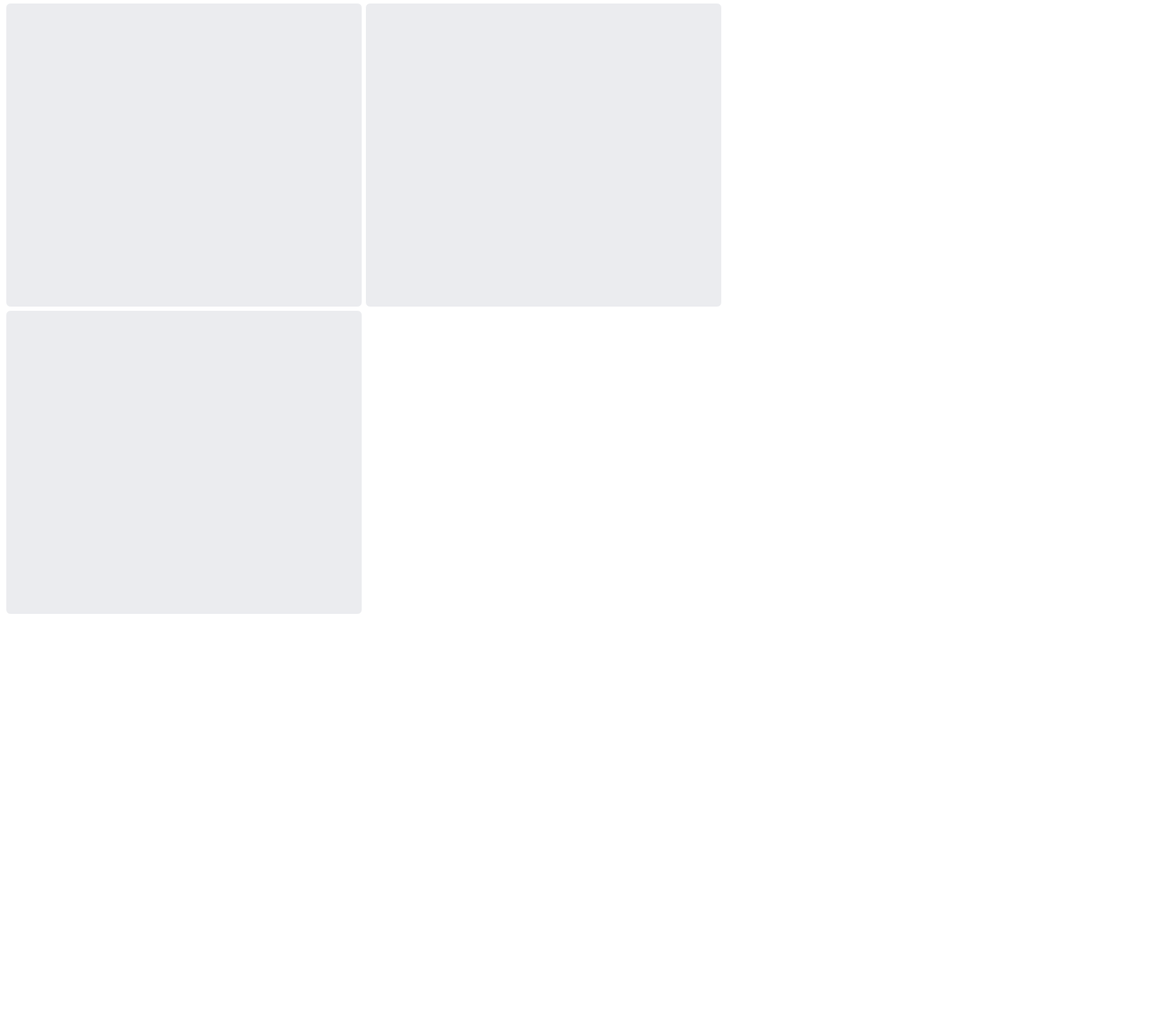
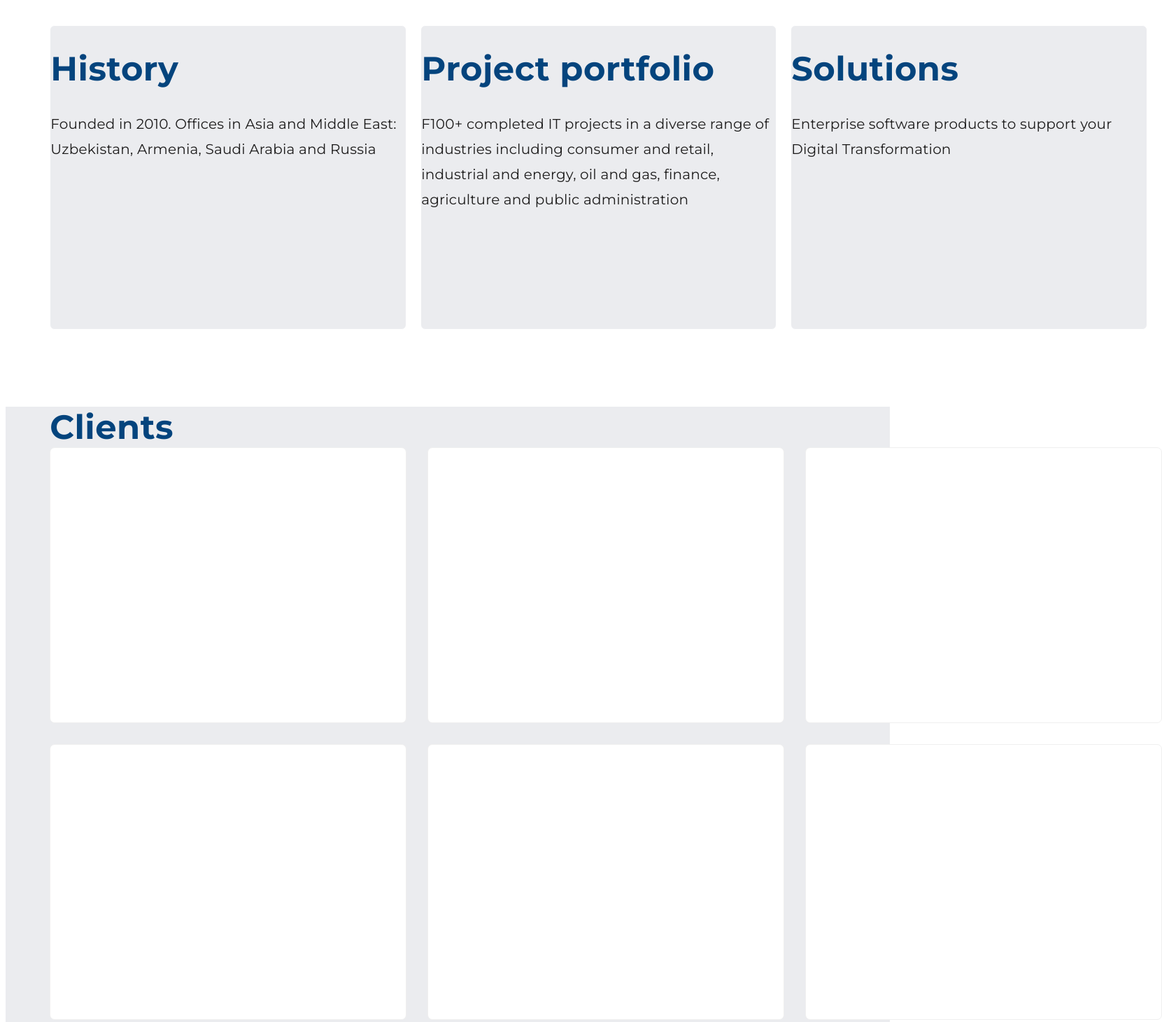
Before and after one commit to zDreeDz/about, a plain HTML site: page index.html in a window 1280 px wide. Shown: the part 959-2419 px from the top of the page at 70% size, 1661 px wide, since content can reach past the window. Before the commit the page ends 1849 px from the top, so only its background shows below. Drawn offline with Linux system fonts and the light colour scheme.

Commit message:
Описание коммита

```diff
--- a/css/style.css
+++ b/css/style.css
@@ -54,6 +54,7 @@
     display: flex;
     padding-top: 107px;
     justify-content: space-between;
+    padding-bottom: 32px;
 }
 .header-title{
     font-family: 'Montserrat';
@@ -95,13 +96,171 @@
     grid-row-start: span 2;
 }
 .img_about{
-    max-width: 1290px;
+    max-width:1920px;
+    margin: 0 auto;
+    padding-left: 5%;
+    padding-right: 10%;
+    padding-bottom: 110px;
 }
 .conteiner_img_about {
-    display: flex;
-
-}
-.conteiner_img_about img{
+    display: grid;
+    grid-template-columns: 1fr 1fr 1fr;
+    gap: 20px;
 
 
 }
+.images-1 {
+    box-sizing: border-box;
+    width: 510px;
+    height: 435px;
+    background: #EBECEF;
+    border: 1px solid #FFFFFF;
+    border-radius: 7px;
+
+}
+.images-1 h1{
+    font-family: 'Montserrat';
+    font-style: normal;
+    font-weight: 700;
+    font-size: 48px;
+    line-height: 58px;
+    letter-spacing: 0.01em;
+    color: #04447D;
+
+}
+.images-1 p{
+    font-family: 'Montserrat';
+    font-style: normal;
+    font-weight: 400;
+    font-size: 20px;
+    line-height: 36px;
+    letter-spacing: 0.01em;
+    color: #1D1C1C;
+
+}
+.images-2{
+    box-sizing: border-box;
+    width: 509px;
+    height: 435px;
+    background: #EBECEF;
+    border: 1px solid #FFFFFF;
+    border-radius: 7px;
+
+}
+.images-2 h1{
+    font-family: 'Montserrat';
+    font-style: normal;
+    font-weight: 700;
+    font-size: 48px;
+    line-height: 58px;
+    letter-spacing: 0.01em;
+    color: #04447D;
+
+}
+.images-2 p{
+    font-family: 'Montserrat';
+    font-style: normal;
+    font-weight: 400;
+    font-size: 20px;
+    line-height: 36px;
+    letter-spacing: 0.01em;
+    color: #1D1C1C;
+
+}
+.images-3{
+    box-sizing: border-box;
+    width: 510px;
+    height: 435px;
+    background: #EBECEF;
+    border: 1px solid #FFFFFF;
+    border-radius: 7px;
+}
+.images-3 h1{
+    font-family: 'Montserrat';
+    font-style: normal;
+    font-weight: 700;
+    font-size: 48px;
+    line-height: 58px;
+    letter-spacing: 0.01em;
+    color: #04447D;
+
+}
+.images-3 p{
+    font-family: 'Montserrat';
+    font-style: normal;
+    font-weight: 400;
+    font-size: 20px;
+    line-height: 36px;
+    letter-spacing: 0.01em;
+    color: #1D1C1C;
+
+}
+.client{
+    max-width:1920px;
+    margin: 0 auto;
+    padding-left: 5%;
+    padding-right: 10%;
+    background: #EBECEF;
+    padding-bottom: 120px;
+}
+.conteiner-client-img{
+    display: grid;
+    grid-template-columns: 1fr 1fr 1fr;
+    gap:30px 30px;
+}
+.client-h1{
+    font-family: 'Montserrat';
+    font-style: normal;
+    font-weight: 700;
+    font-size: 48px;
+    line-height: 58px;
+    letter-spacing: 0.01em;
+    color: #04447D;
+}
+.client-img{
+    box-sizing: border-box;
+    width: 510px;
+    height: 394px;
+    background: #FFFFFF;
+    border: 1px solid #EFEFEF;
+    border-radius: 7px;
+}
+.questions{
+
+}
+.questions_title{
+    font-family: 'Montserrat';
+    font-style: normal;
+    font-weight: 600;
+    font-size: 24px;
+    line-height: 36px;
+    text-align: center;
+    letter-spacing: 0.01em;
+    color: #000000;
+    padding-top: 70px;
+}
+.questions-btn{
+    display: flex;
+    justify-content:center;
+    margin-top: 32px;
+    margin-bottom: 68px;
+}
+.ques-btn{
+    background: #0775CD;
+    box-shadow: 0px 4px 19px rgba(0, 0, 0, 0.25);
+    border-radius: 6px;
+    font-family: 'Montserrat';
+    font-style: normal;
+    font-weight: 700;
+    font-size: 18px;
+    line-height: 22px;
+    letter-spacing: -0.005em;
+    text-transform: uppercase;
+    color: #FFFFFF;
+    flex: none;
+    order: 0;
+    flex-grow: 0;
+    padding: 20px 40px 16px;
+    gap: 10px;
+
+}
--- a/index.html
+++ b/index.html
@@ -61,17 +61,55 @@
 </div>
 <div class="img_about">
     <div class="conteiner_img_about">
-        <div class="about_img">
-        <img src="img/img_history.svg">
-        <img src="img/img_history.svg">
-        <img src="img/img_history.svg">
-        </div>
+
+      <div class="images-1">
+            <h1>History</h1>
+          <p>Founded in 2010.
+              Offices in Asia and Middle East: Uzbekistan, Armenia, Saudi Arabia and Russia</p>
+      </div>
+            <div class="images-2">
+                <h1>Project portfolio</h1>
+                <p>F100+ completed IT projects in a diverse range of industries including consumer and retail, industrial and energy, oil and gas, finance, agriculture and public administration</p>
+            </div>
+            <div class="images-3">
+                <h1>Solutions</h1>
+                <p>Enterprise software products to support your Digital Transformation</p>
+            </div>
+
     </div>
 </div>
 <div class="client">
-    <div class="conteiner-client">
+    <div class="client-h1">Clients</div>
+    <div class="conteiner-client-img">
+        <div class="client-img"></div>
+        <div class="client-img"></div>
+        <div class="client-img"></div>
+        <div class="client-img"></div>
+        <div class="client-img"></div>
+        <div class="client-img"></div>
+        <div class="client-img"></div>
+        <div class="client-img"></div>
+        <div class="client-img"></div>
+        <div class="client-img"></div>
+        <div class="client-img"></div>
+        <div class="client-img"></div>
+        <div class="client-img"></div>
+        <div class="client-img"></div>
+        <div class="client-img"></div>
+
 
     </div>
 </div>
+<div class="questions">
+    <div class="questions-item">
+        <div class="questions_title">
+            Questions? Get in touch!
+        </div>
+        <div class="questions-btn">
+            <button class="ques-btn" type="button">Request a demo</button>
+        </div>
+    </div>
+
+</div>
 </body>
 </html>
```
Also changed, not shown: img/Rectangle 70.svg (added).
